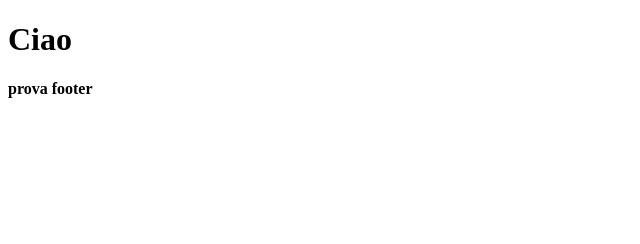
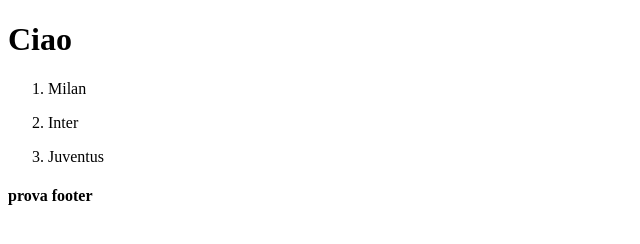
Before and after one commit to proj23-team3/provalav, a plain HTML site: page index.html in a window 1280 px wide. Shown: the whole page, without its empty margins (0-640 px from the left). Drawn offline with Linux system fonts and the light colour scheme.

Commit message:
aggiunta lista in main

```diff
--- a/index.html
+++ b/index.html
@@ -8,8 +8,23 @@
   </head>
   <body>
     <h1>Ciao</h1>
+    <main>
+      <div>
+        <ol>
+          <li>
+            <p>Milan</p>
+          </li>
+          <li>
+            <p>Inter</p>
+          </li>
+          <li>
+            <p>Juventus</p>
+          </li>
+        </ol>
+      </div>
+    </main>
     <footer>
-        <h4>prova footer</h4>
+      <h4>prova footer</h4>
     </footer>
   </body>
 </html>
```
